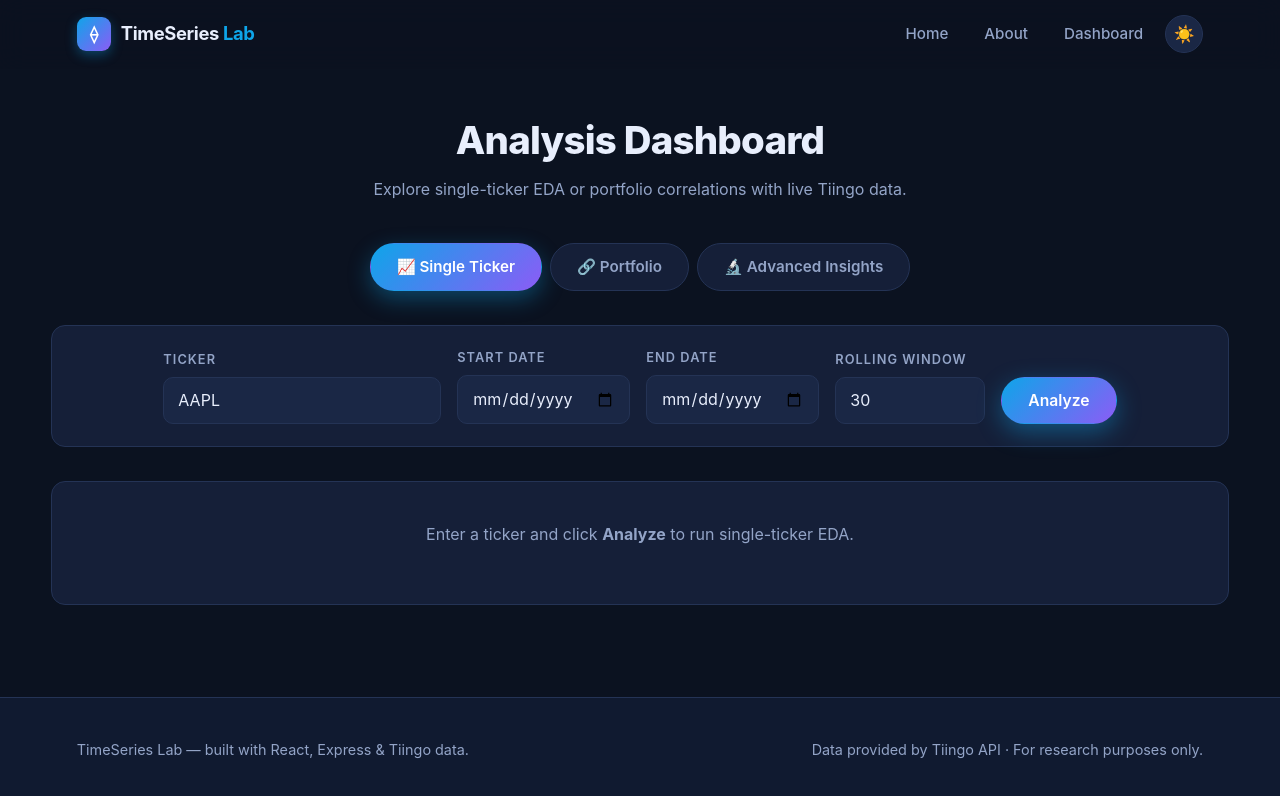
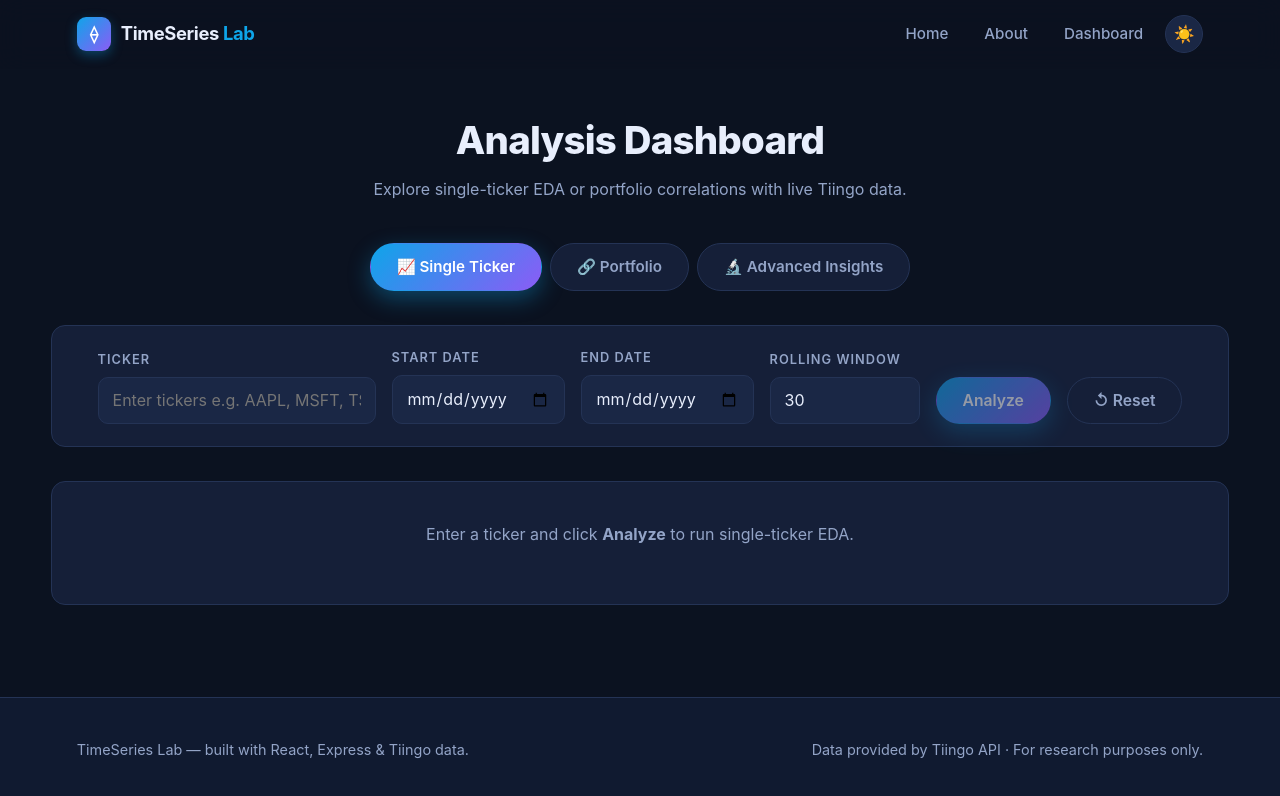
Before and after one commit to bhavin-rb/quantify-timeseries-lab, a React (Vite) app in the folder client/: page / in a window 1280 px wide. Both pictures are taken after a click on the button "Dashboard". Shown: the top 796 px of the page. Built offline with nearby package versions, Linux system fonts and the light colour scheme.

Commit message:
Reset Button fucntionality added and working

```diff
--- a/client/src/pages/AdvancedInsightsTab.jsx
+++ b/client/src/pages/AdvancedInsightsTab.jsx
@@ -62,14 +62,14 @@ function CumulativeReturnChart({ data, benchmarkData, tickers, benchmark }) {
   return (
     <div className="chart-wrap tall">
       <ResponsiveContainer width="100%" height="100%">
-        <LineChart data={merged} margin={{ top: 8, right: 16, bottom: 24, left: 16 }}>
+        <LineChart data={merged} margin={{ top: 8, right: 16, bottom: 72, left: 16 }}>
           <CartesianGrid strokeDasharray="3 3" stroke="var(--border)" opacity={0.45} />
           <XAxis dataKey="date" tick={{ fontSize: 11 }} minTickGap={42} stroke="var(--text-muted)"
             label={{ value: "Date", position: "insideBottom", offset: -8, fill: "var(--text-muted)", fontSize: 12 }} />
           <YAxis tick={{ fontSize: 11 }} stroke="var(--text-muted)" width={64}
             label={CustomYLabel({ label: "Cumulative Return (%)" })} />
           <Tooltip content={<ChartTooltip formatter={(v) => `${Number(v).toFixed(2)}%`} />} />
-          <Legend wrapperStyle={{ fontSize: "0.8rem" }} />
+          <Legend wrapperStyle={{ fontSize: "0.8rem", paddingTop: 14 }} />
           <Line type="monotone" dataKey="cumulative" name="Portfolio" stroke="var(--primary)" strokeWidth={2} dot={false} animationDuration={700} />
           {benchmarkData && (
             <Line type="monotone" dataKey="benchmark" name={benchmark} stroke="var(--text-muted)" strokeWidth={1.5} dot={false} strokeDasharray="5 5" animationDuration={700} />
@@ -120,14 +120,14 @@ function ContributionChart({ data, tickers }) {
   return (
     <div className="chart-wrap">
       <ResponsiveContainer width="100%" height="100%">
-        <BarChart data={data} margin={{ top: 8, right: 16, bottom: 24, left: 16 }}>
+        <BarChart data={data} margin={{ top: 8, right: 16, bottom: 72, left: 16 }}>
           <CartesianGrid strokeDasharray="3 3" stroke="var(--border)" opacity={0.45} />
           <XAxis dataKey="date" tick={{ fontSize: 11 }} minTickGap={42} stroke="var(--text-muted)"
             label={{ value: "Date", position: "insideBottom", offset: -8, fill: "var(--text-muted)", fontSize: 12 }} />
           <YAxis tick={{ fontSize: 11 }} stroke="var(--text-muted)" width={64}
             label={CustomYLabel({ label: "Vol. Contribution" })} />
           <Tooltip content={<ChartTooltip formatter={(v) => Number(v).toFixed(4)} />} />
-          <Legend wrapperStyle={{ fontSize: "0.8rem" }} />
+          <Legend wrapperStyle={{ fontSize: "0.8rem", paddingTop: 14 }} />
           {tickers.map((t, i) => (
             <Bar key={t} dataKey={t} name={t} stackId="a" fill={TICKER_COLORS[i % TICKER_COLORS.length]} fillOpacity={0.85} animationDuration={700} />
           ))}
@@ -137,7 +137,7 @@ function ContributionChart({ data, tickers }) {
   );
 }
 
-export default function AdvancedInsightsTab({ tickers, startDate, endDate, window }) {
+export default function AdvancedInsightsTab({ tickers, startDate, endDate, window, resetAll }) {
   const [loading, setLoading] = useState(false);
   const [error, setError] = useState("");
   const [data, setData] = useState(null);
@@ -173,6 +173,9 @@ export default function AdvancedInsightsTab({ tickers, startDate, endDate, windo
       <div className="controls" style={{ justifyContent: "center" }}>
         <button className="btn btn-primary" onClick={run} disabled={loading || !hasTickers}>
           {loading ? "Analyzing..." : "Analyze Insights"}
+        </button>
+        <button className="btn btn-reset" onClick={resetAll}>
+          ↺ Reset
         </button>
       </div>
 
--- a/client/src/pages/Dashboard.jsx
+++ b/client/src/pages/Dashboard.jsx
@@ -31,7 +31,7 @@ function SummaryGrid({ items }) {
   );
 }
 
-function SingleTickerTab({ tickers, setTickers, startDate, setStartDate, endDate, setEndDate, window, setWindow }) {
+function SingleTickerTab({ tickers, setTickers, startDate, setStartDate, endDate, setEndDate, window, setWindow, resetAll }) {
   const ticker = tickers.split(",")[0]?.trim() || "";
   const setTicker = (v) => setTickers(v);
   const [loading, setLoading] = useState(false);
@@ -65,7 +65,7 @@ function SingleTickerTab({ tickers, setTickers, startDate, setStartDate, endDate
           <input
             value={ticker}
             onChange={(e) => setTicker(e.target.value.toUpperCase())}
-            placeholder="e.g. AAPL"
+            placeholder="Enter tickers e.g. AAPL, MSFT, TSLA"
             maxLength={10}
           />
         </div>
@@ -89,6 +89,9 @@ function SingleTickerTab({ tickers, setTickers, startDate, setStartDate, endDate
         </div>
         <button className="btn btn-primary" onClick={run} disabled={loading || !ticker}>
           {loading ? "Analyzing…" : "Analyze"}
+        </button>
+        <button className="btn btn-reset" onClick={resetAll}>
+          ↺ Reset
         </button>
       </div>
 
@@ -183,7 +186,7 @@ function SingleTickerTab({ tickers, setTickers, startDate, setStartDate, endDate
   );
 }
 
-function PortfolioTab({ tickers, setTickers, startDate, setStartDate, endDate, setEndDate, window, setWindow }) {
+function PortfolioTab({ tickers, setTickers, startDate, setStartDate, endDate, setEndDate, window, setWindow, resetAll }) {
   const [loading, setLoading] = useState(false);
   const [error, setError] = useState("");
   const [data, setData] = useState(null);
@@ -221,7 +224,7 @@ function PortfolioTab({ tickers, setTickers, startDate, setStartDate, endDate, s
           <input
             value={tickers}
             onChange={(e) => setTickers(e.target.value.toUpperCase())}
-            placeholder="AAPL,MSFT,TSLA"
+            placeholder="Enter tickers e.g. AAPL, MSFT, TSLA"
           />
         </div>
         <div className="control-field">
@@ -244,6 +247,9 @@ function PortfolioTab({ tickers, setTickers, startDate, setStartDate, endDate, s
         </div>
         <button className="btn btn-primary" onClick={run} disabled={loading}>
           {loading ? "Analyzing…" : "Analyze"}
+        </button>
+        <button className="btn btn-reset" onClick={resetAll}>
+          ↺ Reset
         </button>
       </div>
 
@@ -340,10 +346,19 @@ function PortfolioTab({ tickers, setTickers, startDate, setStartDate, endDate, s
 
 export default function Dashboard() {
   const [tab, setTab] = useState("single");
-  const [tickers, setTickers] = useState("AAPL,MSFT,TSLA");
+  const [tickers, setTickers] = useState("");
   const [startDate, setStartDate] = useState("");
   const [endDate, setEndDate] = useState("");
   const [window, setWindow] = useState(30);
+  const [resetKey, setResetKey] = useState(0);
+
+  const resetAll = useCallback(() => {
+    setTickers("");
+    setStartDate("");
+    setEndDate("");
+    setWindow(30);
+    setResetKey((k) => k + 1);
+  }, []);
 
   return (
     <main className="dashboard">
@@ -375,26 +390,32 @@ export default function Dashboard() {
 
       {tab === "single" && (
         <SingleTickerTab
+          key={`single-${resetKey}`}
           tickers={tickers} setTickers={setTickers}
           startDate={startDate} setStartDate={setStartDate}
           endDate={endDate} setEndDate={setEndDate}
           window={window} setWindow={setWindow}
+          resetAll={resetAll}
         />
       )}
       {tab === "portfolio" && (
         <PortfolioTab
+          key={`portfolio-${resetKey}`}
           tickers={tickers} setTickers={setTickers}
           startDate={startDate} setStartDate={setStartDate}
           endDate={endDate} setEndDate={setEndDate}
           window={window} setWindow={setWindow}
+          resetAll={resetAll}
         />
       )}
       {tab === "insights" && (
         <AdvancedInsightsTab
+          key={`insights-${resetKey}`}
           tickers={tickers}
           startDate={startDate}
           endDate={endDate}
           window={window}
+          resetAll={resetAll}
         />
       )}
     </main>
--- a/client/src/styles.css
+++ b/client/src/styles.css
@@ -338,6 +338,18 @@ button {
 .btn-ghost:hover {
   transform: translateY(-2px);
   border-color: var(--primary);
+}
+
+.btn-reset {
+  background: transparent;
+  border-color: var(--border);
+  color: var(--text-muted);
+}
+
+.btn-reset:hover {
+  transform: translateY(-2px);
+  border-color: var(--danger);
+  color: var(--danger);
 }
 
 .hero-stats {
```
Also changed, not shown: 5 other files (tests, documents, lock files or other folders).
